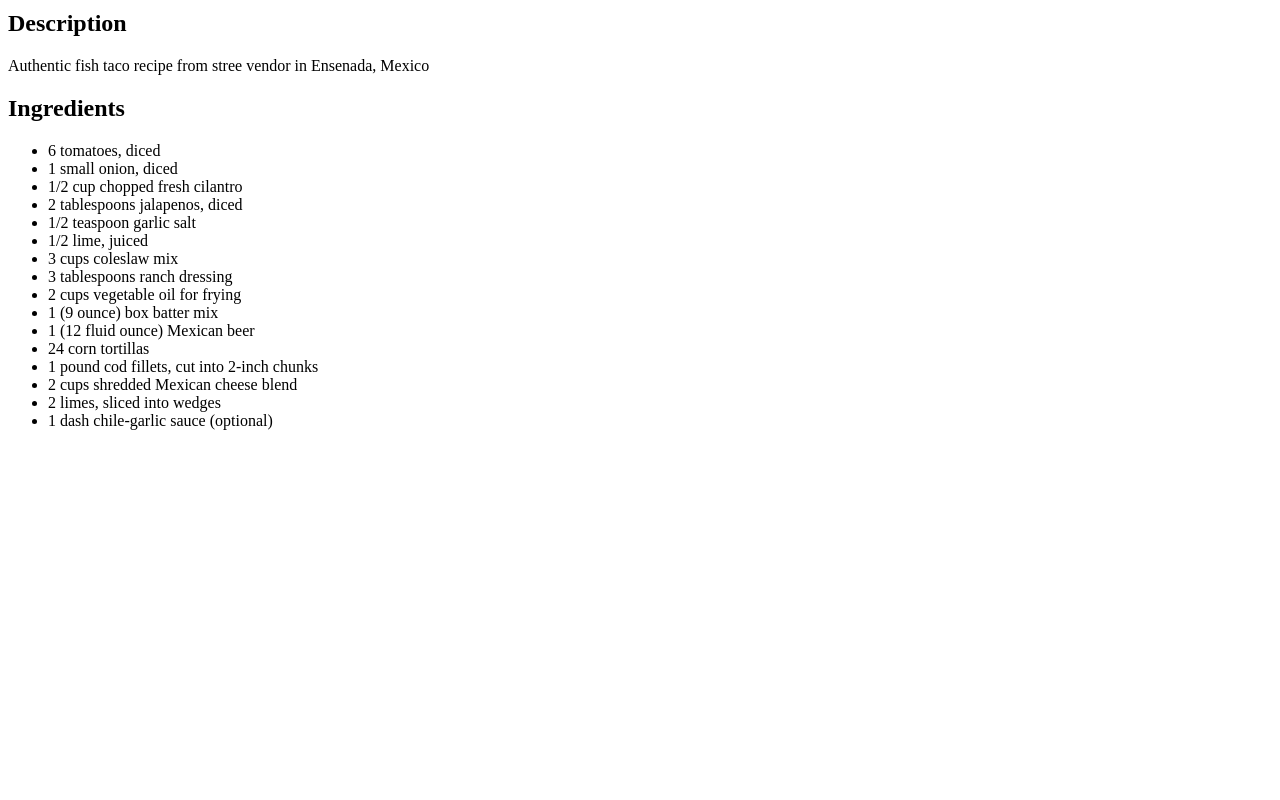
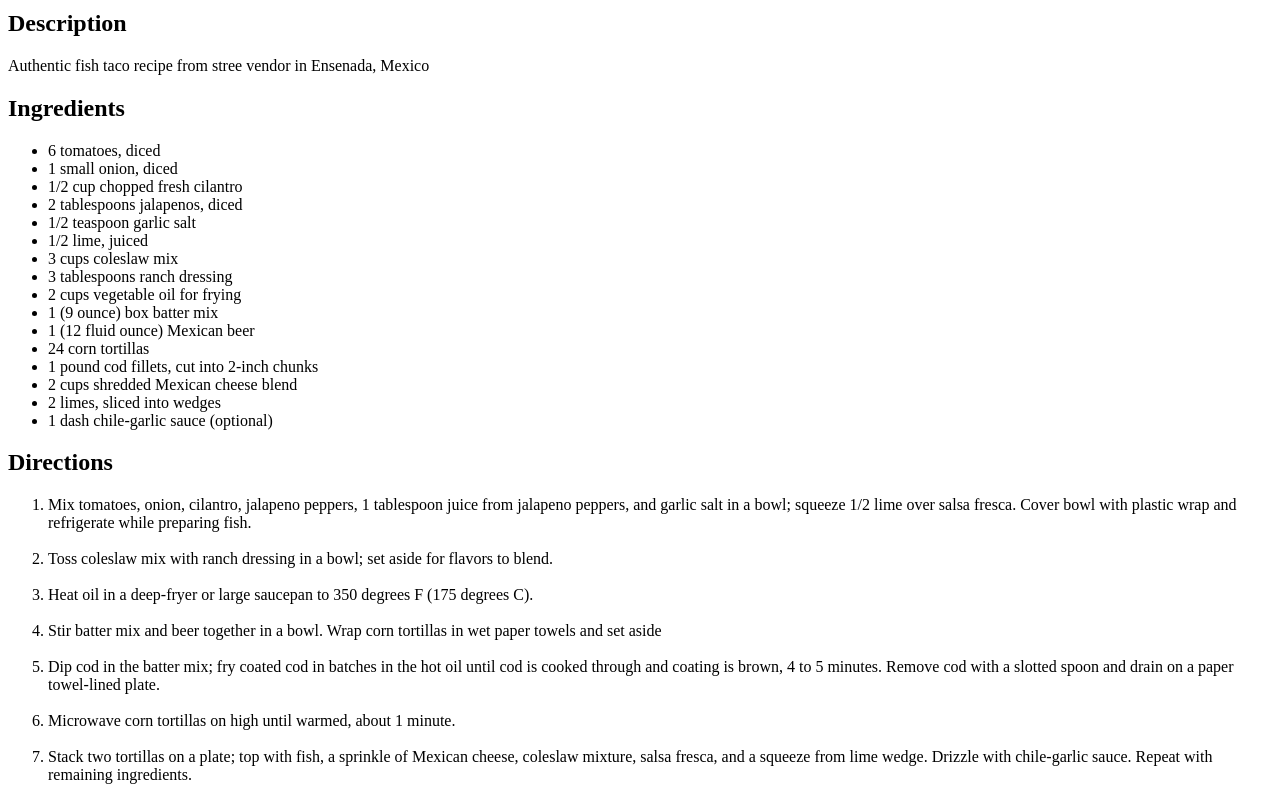
Before and after one commit to JordAmDenny/odin-recipes, a plain HTML site: page recipes/fishtaco.html in a window 1280 px wide. Shown: the part 1054-1854 px from the top of the page. Before the commit the page ends 1500 px from the top, so only its background shows below. Drawn offline with Linux system fonts and the light colour scheme.

Commit message:
this finishes fish taco page

```diff
--- a/recipes/fishtaco.html
+++ b/recipes/fishtaco.html
@@ -31,7 +31,31 @@
                <li>1 dash chile-garlic sauce (optional)</li>
            </ul>
 
+        <h2>Directions</h2>
+           <ol><!--step 1-->
+               <li>Mix tomatoes, onion, cilantro, jalapeno peppers,
+                   1 tablespoon juice from jalapeno peppers,
+                   and garlic salt in a bowl; squeeze 1/2 lime over salsa fresca.
+                   Cover bowl with plastic wrap and refrigerate while preparing fish.</li>
+                <br><!--step 2-->
+                <li>Toss coleslaw mix with ranch dressing in a bowl;
+                    set aside for flavors to blend.</li>
+                <br><!--step 3-->
+                <li>Heat oil in a deep-fryer or large saucepan to
+                    350 degrees F (175 degrees C).</li>
+                <br><!--step 4-->
+                <li>Stir batter mix and beer together in a bowl.
+                    Wrap corn tortillas in wet paper towels and set aside</li>
+                <br><!--step 5-->
+                <li>Dip cod in the batter mix; fry coated cod in batches in the hot oil until
+                    cod is cooked through and coating is brown, 4 to 5 minutes.
+                    Remove cod with a slotted spoon and drain on a paper towel-lined plate.</li>
+                <br><!--step6-->
+                <li>Microwave corn tortillas on high until warmed, about 1 minute.</li>
+                <br><!--step 7-->
+                <li>Stack two tortillas on a plate; top with fish, a sprinkle of Mexican cheese,
+                    coleslaw mixture, salsa fresca, and a squeeze from lime wedge.
+                    Drizzle with chile-garlic sauce. Repeat with remaining ingredients.
+            </ol>
     </body>
-
-
 </html>
```
